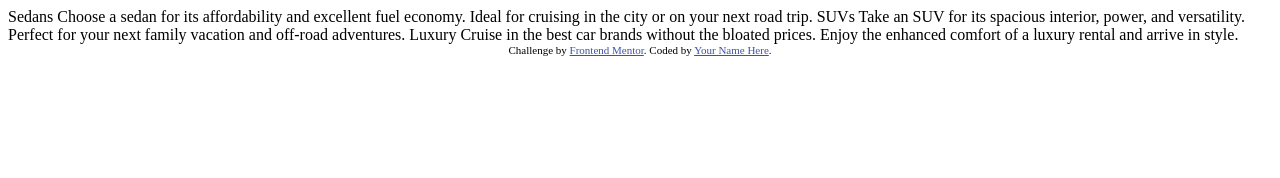
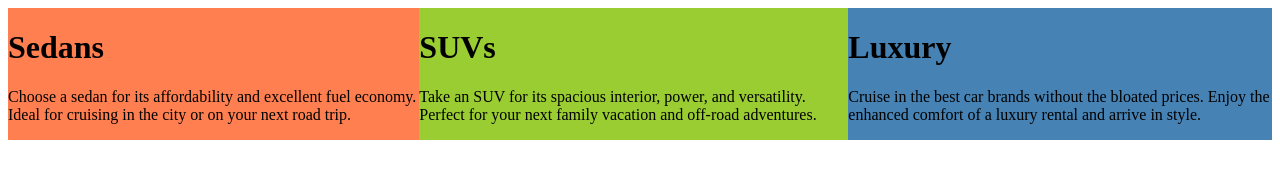
Before and after one commit to malik-n/3-column-preview-card-component-main, a plain HTML site: page index.html in a window 1280 px wide. Drawn offline with Linux system fonts and the light colour scheme.

Commit message:
Initiated Challenge

```diff
--- a/index.html
+++ b/index.html
@@ -1,36 +1,45 @@
 <!DOCTYPE html>
 <html lang="en">
   <head>
-  <meta charset="UTF-8">
-  <meta name="viewport" content="width=device-width, initial-scale=1.0"> <!-- displays site properly based on user's device -->
+    <meta charset="UTF-8" />
+    <meta name="viewport" content="width=device-width, initial-scale=1.0" />
+    <!-- displays site properly based on user's device -->
 
-  <link rel="icon" type="image/png" sizes="32x32" href="./images/favicon-32x32.png">
+    <link
+      rel="icon"
+      type="image/png"
+      sizes="32x32"
+      href="./images/favicon-32x32.png"
+    />
 
     <title>Frontend Mentor | 3-column preview card component</title>
 
     <!-- Feel free to remove these styles or customise in your own stylesheet 👍 -->
-  <style>
-    .attribution { font-size: 11px; text-align: center; }
-    .attribution a { color: hsl(228, 45%, 44%); }
-  </style>
+    <link rel="stylesheet" href="style.css" />
   </head>
   <body>
-
-  Sedans
-  Choose a sedan for its affordability and excellent fuel economy. Ideal for cruising in the city
-  or on your next road trip.
-
-  SUVs
-  Take an SUV for its spacious interior, power, and versatility. Perfect for your next family vacation
-  and off-road adventures.
-
-  Luxury
-  Cruise in the best car brands without the bloated prices. Enjoy the enhanced comfort of a luxury
-  rental and arrive in style.
-
-  <div class="attribution">
-    Challenge by <a href="https://www.frontendmentor.io?ref=challenge" target="_blank">Frontend Mentor</a>.
-    Coded by <a href="#">Your Name Here</a>.
+    <div class="container">
+      <div class="sedans">
+        <h1>Sedans</h1>
+        <p>
+          Choose a sedan for its affordability and excellent fuel economy. Ideal
+          for cruising in the city or on your next road trip.
+        </p>
+      </div>
+      <div class="suvs">
+        <h1>SUVs</h1>
+        <p>
+          Take an SUV for its spacious interior, power, and versatility. Perfect
+          for your next family vacation and off-road adventures.
+        </p>
+      </div>
+      <div class="luxury">
+        <h1>Luxury</h1>
+        <p>
+          Cruise in the best car brands without the bloated prices. Enjoy the
+          enhanced comfort of a luxury rental and arrive in style.
+        </p>
+      </div>
     </div>
   </body>
 </html>
--- /dev/null
+++ b/style.css
@@ -0,0 +1,22 @@
+.container {
+  display: flex;
+  justify-content: center;
+  align-items: center;
+
+  background-color: aquamarine;
+}
+
+.sedans {
+  background-color: coral;
+  flex-grow: 1;
+}
+
+.suvs {
+  background-color: yellowgreen;
+  flex-grow: 1;
+}
+
+.luxury {
+  background-color: steelblue;
+  flex-grow: 1;
+}
```
Lines whose indentation alone changed are shown as unchanged.
